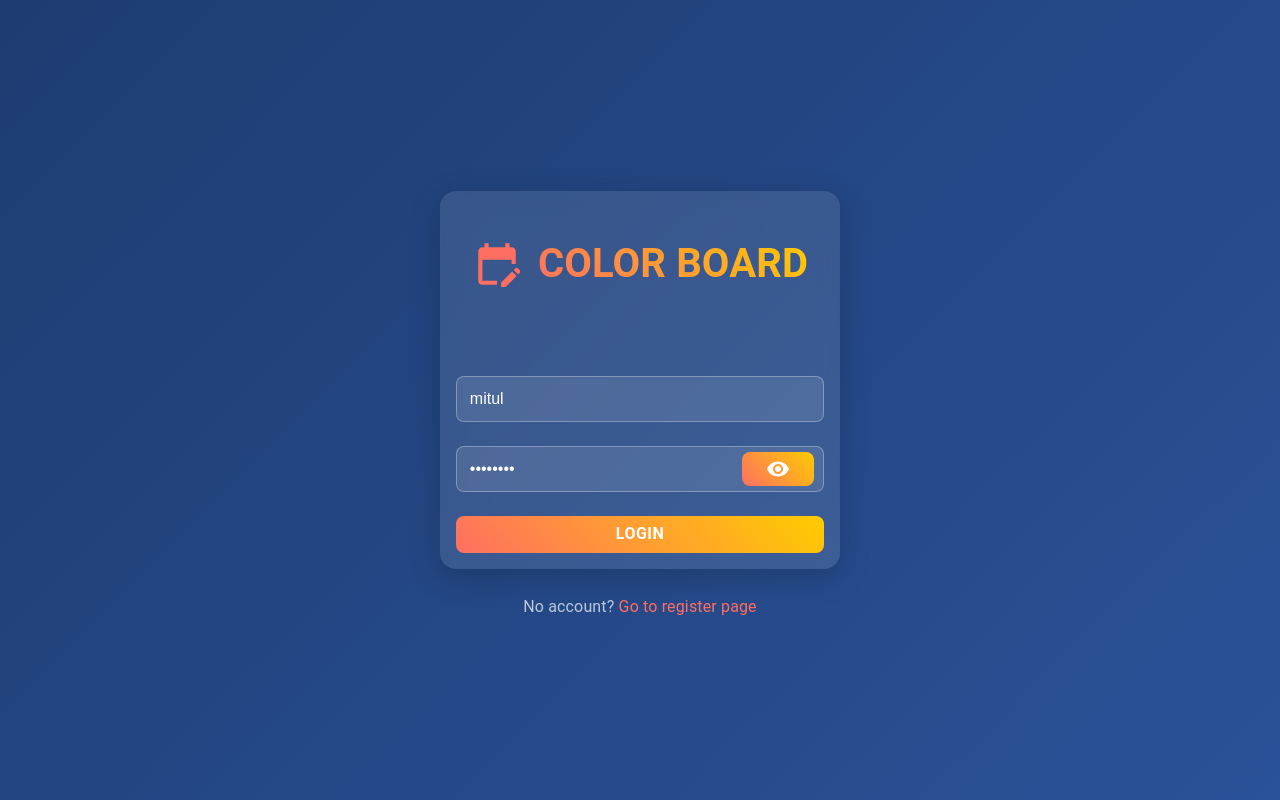
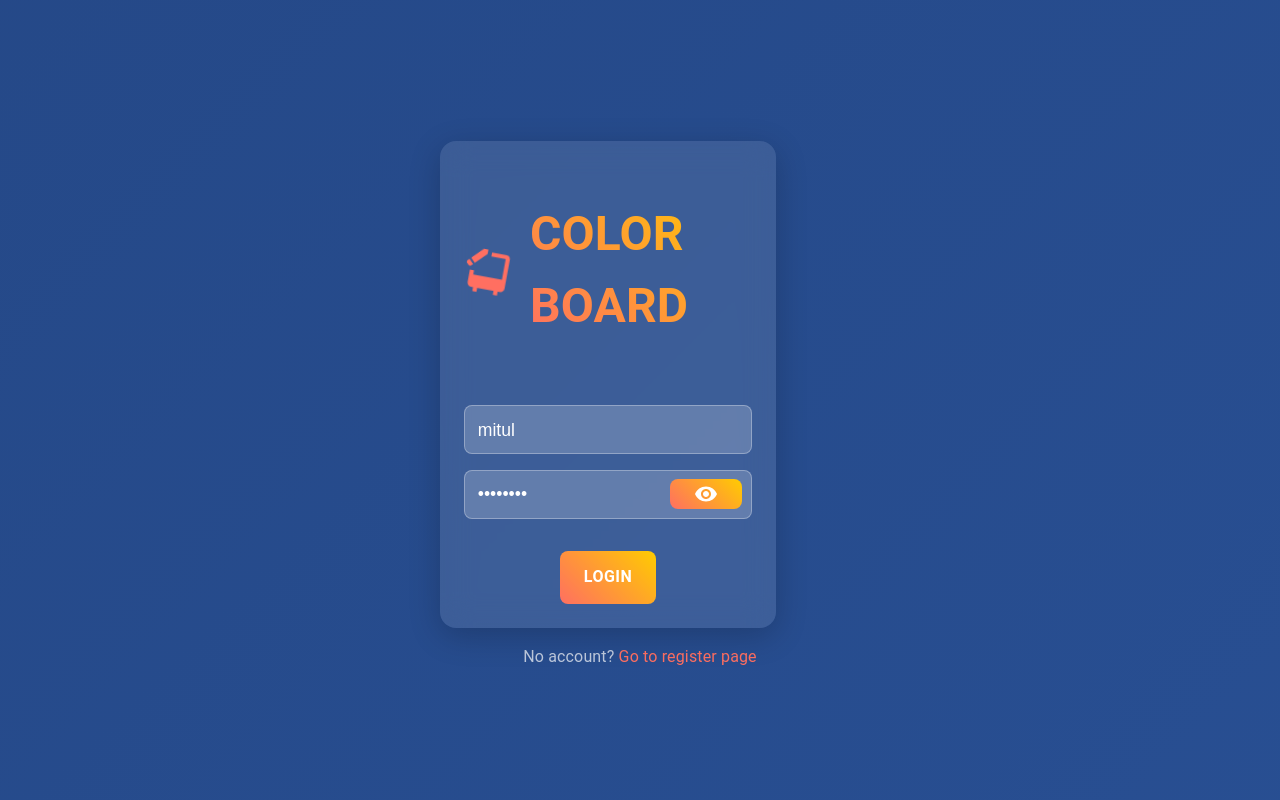
Before and after one commit to tanvirmitul1/whiteboard-application, a React (Create React App) app in the folder client/: page / in a window 1280 px wide. Built offline with nearby package versions, Linux system fonts and the light colour scheme; no server answers.

Commit message:
login page fix

```diff
--- a/client/src/pages/LoginPage.js
+++ b/client/src/pages/LoginPage.js
@@ -2,7 +2,7 @@ import React, { useState, useEffect, useCallback } from "react";
 import { useLoginMutation } from "../Apis/userApiSlice";
 import styled from "styled-components";
 import { toast } from "react-toastify";
-import { useNavigate, Link } from "react-router-dom"; // Import Link
+import { useNavigate, Link } from "react-router-dom";
 import useAuth from "../customHooks/useAuth";
 import EditCalendarIcon from "@mui/icons-material/EditCalendar";
 import { Box, Button, CircularProgress, IconButton } from "@mui/material";
@@ -10,6 +10,7 @@ import { Visibility, VisibilityOff } from "@mui/icons-material";
 import TypingGame from "../components/TypingGame";
 import { useDispatch } from "react-redux";
 import { setProfilePicture, setUser } from "../slices/authSlice";
+import { motion } from "framer-motion"; // For animations
 
 const LoginPage = () => {
   const [username, setUsername] = useState("mitul");
@@ -22,6 +23,7 @@ const LoginPage = () => {
   const [showLoading, setShowLoading] = useState(false);
   const [countdown, setCountdown] = useState(40);
   const dispatch = useDispatch();
+
   useEffect(() => {
     if (userId) {
       navigate("/create-drawing");
@@ -73,10 +75,27 @@ const LoginPage = () => {
 
   return (
     <FormContainer>
+      <motion.div
+        initial={{ opacity: 0, scale: 0.8 }}
+        animate={{ opacity: 1, scale: 1 }}
+        transition={{ duration: 1 }}
+      >
         <form onSubmit={handleSubmit}>
           <div className="brand">
+            <motion.div
+              initial={{ rotate: 0 }}
+              animate={{ rotate: 360 }}
+              transition={{ repeat: Infinity, duration: 4 }}
+            >
               <EditCalendarIcon sx={{ color: "#ff6f61", fontSize: 50 }} />
-          <h1>Color Board</h1>
+            </motion.div>
+            <motion.h1
+              initial={{ opacity: 0 }}
+              animate={{ opacity: 1 }}
+              transition={{ delay: 0.2, duration: 0.8 }}
+            >
+              Color Board
+            </motion.h1>
           </div>
           <input
             type="text"
@@ -91,10 +110,14 @@ const LoginPage = () => {
               value={password}
               onChange={(e) => setPassword(e.target.value)}
             />
-          <IconButton onClick={() => setShowPassword((prev) => !prev)}>
+            <IconButton
+              sx={{ padding: 0, height: "30px" }}
+              onClick={() => setShowPassword((prev) => !prev)}
+            >
               {showPassword ? <VisibilityOff /> : <Visibility />}
             </IconButton>
           </PasswordWrapper>
+          <ButtonWrapper>
             <Button type="submit">
               {isLoading ? (
                 <Box sx={{ display: "flex", alignItems: "center" }}>
@@ -107,6 +130,7 @@ const LoginPage = () => {
                 </Box>
               )}
             </Button>
+          </ButtonWrapper>
         </form>
         {error && <Error>{error}</Error>}
         <div style={{ marginTop: "1rem", textAlign: "center" }}>
@@ -123,7 +147,6 @@ const LoginPage = () => {
         {showLoading && (
           <LoadingModal>
             <h2>
-            {" "}
               <CircularProgress size={20} color="inherit" sx={{ mr: 1 }} />
               <span> Processing...</span>
             </h2>
@@ -132,20 +155,35 @@ const LoginPage = () => {
             <TypingGame />
           </LoadingModal>
         )}
+      </motion.div>
     </FormContainer>
   );
 };
 
 export const FormContainer = styled.div`
-  height: ${(props) => props.height || "100vh"};
-  overflow-x: hidden;
-  width: 100vw;
+  height: 100vh;
   display: flex;
   flex-direction: column;
   justify-content: center;
   align-items: center;
   background: linear-gradient(135deg, #1e3c72, #2a5298);
   color: white;
+  position: relative;
+  overflow: hidden;
+  background-size: 400% 400%;
+  animation: gradientBG 15s ease infinite;
+
+  @keyframes gradientBG {
+    0% {
+      background-position: 0% 50%;
+    }
+    50% {
+      background-position: 100% 50%;
+    }
+    100% {
+      background-position: 0% 50%;
+    }
+  }
 
   .brand {
     display: flex;
@@ -153,43 +191,45 @@ export const FormContainer = styled.div`
     gap: 1rem;
     justify-content: center;
     margin-bottom: 2rem;
+    animation: fadeIn 1s ease-in-out;
+  }
 
   h1 {
-      color: white;
+    font-size: 3rem;
     text-transform: uppercase;
-      font-size: 2.5rem;
-      font-weight: bold;
+    font-weight: 700;
     background: linear-gradient(45deg, #ff6f61, #ffcc00);
     -webkit-background-clip: text;
-      -webkit-text-fill-color: transparent;
-    }
+    color: transparent;
   }
 
   form {
-    display: flex;
-    flex-direction: column;
-    gap: 1.5rem;
     background: rgba(255, 255, 255, 0.1);
     border-radius: 1rem;
-    padding: 1rem;
-    backdrop-filter: blur(10px);
+    padding: 1.5rem;
+    backdrop-filter: blur(15px);
     box-shadow: 0 8px 32px rgba(0, 0, 0, 0.2);
     width: 80%;
     max-width: 400px;
     margin: 10px;
+    animation: slideIn 1s ease-out;
+  }
 
   input {
-      background: rgba(255, 255, 255, 0.1);
+    background: rgba(255, 255, 255, 0.2);
     padding: 0.8rem;
     border: 1px solid rgba(255, 255, 255, 0.3);
     border-radius: 0.5rem;
     color: white;
-      font-size: 1rem;
-      transition: border-color 0.3s ease;
+    font-size: 1.1rem;
+    transition: border-color 0.3s ease, transform 0.3s ease;
+    margin-bottom: 1rem;
+    width: 100%;
 
     &:focus {
       border-color: #ff6f61;
       outline: none;
+      transform: scale(1.05);
     }
 
     &::placeholder {
@@ -200,21 +240,42 @@ export const FormContainer = styled.div`
   button {
     background: linear-gradient(45deg, #ff6f61, #ffcc00);
     color: white;
-      padding: 0.3rem 1.5rem;
+    padding: 0.8rem 1.5rem;
     border: none;
     font-weight: bold;
     cursor: pointer;
     border-radius: 0.5rem;
     font-size: 1rem;
     text-transform: uppercase;
-      transition: transform 0.2s ease, box-shadow 0.2s ease;
+    transition: transform 0.3s ease, box-shadow 0.3s ease;
 
     &:hover {
-        transform: translateY(-2px);
-        box-shadow: 0 4px 15px rgba(255, 111, 97, 0.4);
+      transform: translateY(-3px);
+      box-shadow: 0 6px 20px rgba(255, 111, 97, 0.4);
     }
   }
+`;
+
+export const PasswordWrapper = styled.div`
+  position: relative;
+  display: flex;
+  align-items: center;
+  input {
+    width: 100%;
   }
+
+  button {
+    position: absolute;
+    right: 10px;
+    top: 9px;
+    color: white;
+  }
+`;
+
+export const ButtonWrapper = styled.div`
+  display: flex;
+  justify-content: center;
+  margin-top: 1rem;
 `;
 
 export const Error = styled.div`
@@ -228,7 +289,7 @@ const LoadingModal = styled.div`
   top: 50%;
   left: 50%;
   transform: translate(-50%, -50%);
-  background: rgba(0, 0, 0, 0.9);
+  background: rgba(0, 0, 0, 0.8);
   color: white;
   padding: 2rem;
   border-radius: 1rem;
@@ -256,21 +317,5 @@ const LoadingModal = styled.div`
     color: rgba(255, 255, 255, 0.7);
   }
 `;
-export const PasswordWrapper = styled.div`
-  position: relative;
-  display: flex;
-  align-items: center;
-
-  input {
-    flex: 1;
-    padding-right: 2rem;
-  }
-
-  button {
-    position: absolute;
-    right: 10px;
-    color: white;
-  }
-`;
 
 export default LoginPage;
--- a/client/src/pages/RegisterPage.js
+++ b/client/src/pages/RegisterPage.js
@@ -13,6 +13,7 @@ import { Visibility, VisibilityOff } from "@mui/icons-material";
 import { toast } from "react-toastify";
 import EditCalendarIcon from "@mui/icons-material/EditCalendar";
 import { Error, FormContainer, PasswordWrapper } from "./LoginPage";
+import { motion } from "framer-motion"; // For animations
 const RegisterPage = () => {
   const [username, setUsername] = useState("");
   const [password, setPassword] = useState("");
@@ -43,6 +44,11 @@ const RegisterPage = () => {
 
   return (
     <FormContainer height="100vh">
+      <motion.div
+        initial={{ opacity: 0, scale: 0.8 }}
+        animate={{ opacity: 1, scale: 1 }}
+        transition={{ duration: 1 }}
+      >
         <form onSubmit={handleSubmit}>
           <div className="brand">
             <EditCalendarIcon sx={{ color: "#ff6f61", fontSize: 50 }} />
@@ -61,7 +67,10 @@ const RegisterPage = () => {
               value={password}
               onChange={(e) => setPassword(e.target.value)}
             />
-          <IconButton onClick={() => setShowPassword((prev) => !prev)}>
+            <IconButton
+              sx={{ padding: 0, height: "30px" }}
+              onClick={() => setShowPassword((prev) => !prev)}
+            >
               {showPassword ? <VisibilityOff /> : <Visibility />}
             </IconButton>
           </PasswordWrapper>
@@ -73,7 +82,10 @@ const RegisterPage = () => {
               value={confirmPassword}
               onChange={(e) => setConfirmPassword(e.target.value)}
             />
-          <IconButton onClick={() => setShowConfirmPassword((prev) => !prev)}>
+            <IconButton
+              sx={{ padding: 0, height: "30px" }}
+              onClick={() => setShowConfirmPassword((prev) => !prev)}
+            >
               {showConfirmPassword ? <VisibilityOff /> : <Visibility />}
             </IconButton>
           </PasswordWrapper>
@@ -93,6 +105,7 @@ const RegisterPage = () => {
             )}
           </Button>
         </form>
+      </motion.div>
       <div style={{ marginTop: "1rem", textAlign: "center" }}>
         <span style={{ color: "rgba(255, 255, 255, 0.7)" }}>
           Already have an account?{" "}
```
Lines whose indentation alone changed are shown as unchanged.
